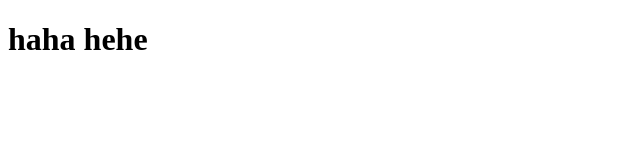
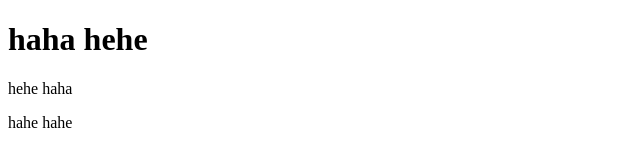
Before and after one commit to ardynn14/hahahehe, a plain HTML site: page index.html in a window 1280 px wide. Shown: the whole page, without its empty margins (0-640 px from the left). Drawn offline with Linux system fonts and the light colour scheme.

Commit message:
menambahkan konten di index.html

```diff
--- a/index.html
+++ b/index.html
@@ -8,5 +8,7 @@
 </head>
 <body>
     <h1>haha hehe</h1>
+    <p>hehe haha</p>
+    <p>hahe hahe</p>
 </body>
 </html>
```
